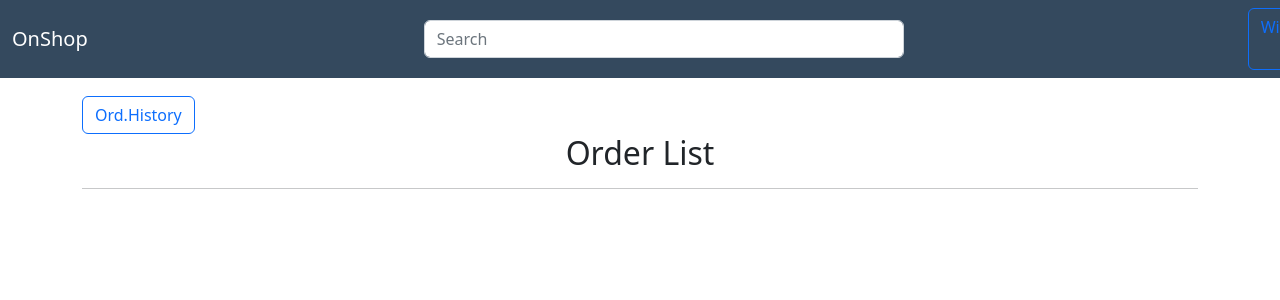
After one commit to BiplabGanguly/OnShop, a Django app: page /order_list/1 in a window 1280 px wide. The commit adds this page. Shown: the top 300 px of the page. Run offline with Django 4.2, Linux system fonts and the light colour scheme; the visitor is signed in with stand-in values (Sample User, id 1); data that the repository does not hold is empty.

Commit message:
add order

```diff
--- a/templates/home_temp.html
+++ b/templates/home_temp.html
@@ -84,6 +84,7 @@
           <a
             type="button"
             class="btn btn-outline-warning"
+            href="{% url 'order_list' user.id%}"
           >
             Ord.
           </a>
--- /dev/null
+++ b/templates/order.html
@@ -0,0 +1,25 @@
+{%extends 'home_temp.html'%} {%block 'home_temp'%} <br /><br /><br /><br >
+<div class="container">
+    <a href="{% url 'order_hist' %}">
+        <button type="button" class="btn btn-outline-primary">Ord.History</button>
+    </a>
+
+<center>
+    <h2>Order List</h2>
+</center>
+<hr>
+    <table class="table table-hover">
+        {% for data in order_data %}
+        <tr>
+            <td><b>{{data.pro_name}}</b></td>
+            <td><b><i>{{data.pro_price}}</i></b></td>
+            <td><b>{{data.status}}</b></td>
+            <td><form action="{% url 'receive' data.id %}" method="post">
+                {%csrf_token%}
+                <button type="submit" class="btn btn-success">Received</button>
+            </form></td>
+        </tr>
+        {%endfor%}
+    </table>
+</div>
+{%endblock%}
--- a/users/urls.py
+++ b/users/urls.py
@@ -23,6 +23,10 @@ urlpatterns = [
     path('deletecart/<cid>',views.delete_cart,name="deletecart"),
     path('order_product/<pid>',views.order_product,name="orderpro"),
     path('order_process/<pid>',views.payment,name="payment"),
+    path('order_list/<uid>',views.check_order_list,name="order_list"),
+    path('order_receive/<oid>',views.order_receive,name="receive"),
+    path('order_history',views.order_history,name="order_hist"),
+    path('delete/history',views.delete_history,name="delete_history"),
 ]
 
 
--- a/users/views.py
+++ b/users/views.py
@@ -8,7 +8,7 @@ import stripe
 from django.conf import settings
 
 title = {}
-stripe.api_key = settings.SECRET_KEY
+stripe.api_key = settings.SECRET_KEY # key for stripe
 
 def userlogin(req):
     title['header'] = "log-in"
@@ -21,8 +21,6 @@ def user_register(req):
 
 
 mess = {}
-
-
 def user_sign_up_post(req):
     if req.method == "POST":
         ufirstname = req.POST['ufirstname']
@@ -46,8 +44,6 @@ def user_sign_up_post(req):
 
 
 dect = {}
-
-
 def login_user_post(req):
     if req.method == "POST":
         username = req.POST['username']
@@ -82,8 +78,7 @@ def home_index(req, id):
 
 
 data = {}
-
-
+# User Profile functions..................................
 @login_required(login_url='/')
 def user_profile(req, id):
     user_profile = Profile.objects.filter(user_id=id)
@@ -123,7 +118,7 @@ def edituseraddrss(req, id):
         return redirect("profile", id)
 
 
-# edit profile
+# edit profile.............................................
 @login_required(login_url='/')
 def editUserProfile(req, uid):
     # p = User.objects.get(id = uid)
@@ -138,7 +133,7 @@ def editUserProfile(req, uid):
         return redirect("profile", uid)
 
 
-# products
+# products...............................................
 
 @login_required(login_url='/')
 def product_details(req, id):
@@ -149,7 +144,7 @@ def product_details(req, id):
     details = {'product': prod, 'wish': wishes, 'cart': cart}
     return render(req, "product_details.html", details)
 
-
+#wishlist.....................................................
 @login_required(login_url='/')
 def wishlist(req, id):
     allpro = {}
@@ -201,6 +196,7 @@ def delete_wish(req, wid):
     return render(req, "wishlist.html", allpro)
 
 
+#cart functions......................................................................
 @login_required(login_url='/')
 def add_to_cart(req, uid):
     alldata = {}
@@ -217,19 +213,11 @@ def add_to_cart(req, uid):
 def add_cart_data(req, pid):
     k = req.session['uid']
     getpro = Product.objects.get(id=pid)
-    count = 1
-    try:
-        AddToCart.objects.filter(product_id_id=pid).get(user_id_id=k)
-    except:
-        count = 0
     if req.method == "POST":
-        if count == 1:
-            return redirect('home', k)
-        else:
-            cart = AddToCart(user_id_id=k, product_id_id=pid, p_img=getpro.p_img,
+        cart = AddToCart(user_id_id=k, product_id_id=pid, p_img=getpro.p_img,
                              product_category=getpro.p_category, product_name=getpro.p_name, product_price=getpro.p_price)
-            cart.save()
-            return redirect('home', k)
+        cart.save()
+        return redirect('home', k)
 
 
 @login_required(login_url='/')
@@ -247,6 +235,7 @@ def delete_cart(req, cid):
     return render(req, "add_to_cart.html", alldata)
 
 
+# Product Order....................................................................
 @login_required(login_url='/')
 def order_product(req,pid):
     def get_data(self, **argu):
@@ -266,6 +255,7 @@ def order_product(req,pid):
     return render(req,"order_product.html",userpro)
 
 
+#payment gateway implimentation..........................................
 @login_required(login_url='/')
 def payment(req,pid):
     if req.method == "POST":
@@ -279,32 +269,80 @@ def payment(req,pid):
         state =req.POST['state']
         pro_name = req.POST['pro_name']
         price = req.POST['price']
-        order = Order(user_address = address, user_pin = pin,user_state = state,user_dist = dist,pro_name = pro_name,pro_price = price, user_id_id = k, status = "pending",user_email = email,user_fisrt_name = f_name,user_last_name = l_name)
-        order.save()
-        print(f_name, l_name,price,k)
-        stripe.PaymentIntent.create(
-            description="Shopping",
-            shipping={
-                "name": "Goutam Mahanti",
-                "address": {
-                    "line1": "510 Townsend St",
-                    "postal_code": "723132",
-                    "city": "Durgapur",
-                    "state": "West Bengal",
-                    "country": "INDIA",
+        if address is not None:
+            order = Order(user_address = address, user_pin = pin,user_state = state,user_dist = dist,pro_name = pro_name,pro_price = price, user_id_id = k, status = "pending",user_email = email,user_fisrt_name = f_name,user_last_name = l_name)
+            order.save()
+            print(f_name, l_name,price,k)
+            stripe.PaymentIntent.create(
+                description="Shopping",
+                shipping={
+                    "name": "Goutam Mahanti",
+                    "address": {
+                        "line1": "510 Townsend St",
+                        "postal_code": "723132",
+                        "city": "Durgapur",
+                        "state": "West Bengal",
+                        "country": "INDIA",
+                    },
                 },
-            },
-            amount=500,
-            currency="usd",
-            payment_method_types=["card"],
-        )
-        pro = Product.objects.get(id = pid)
-        data = int(pro.p_quantity) -1
-        check = Product(p_quantity = str(data),id= pid,p_name = pro.p_name,p_category = pro.p_category,p_img = pro.p_img,p_desc = pro.p_desc,p_price = pro.p_price)
+                amount=500,
+                currency="usd",
+                payment_method_types=["card"],
+            )
+            pro = Product.objects.get(id = pid)
+            data = int(pro.p_quantity) -1
+            check = Product(p_quantity = str(data),id= pid,p_name = pro.p_name,p_category = pro.p_category,p_img = pro.p_img,p_desc = pro.p_desc,p_price = pro.p_price)
+            check.save()
+            userpro ={}
+            wishes = Wishlist.objects.filter(user_id_id=k).count()
+            cart = AddToCart.objects.filter(user_id_id=k).count()
+            userpro['cart'] = cart
+            userpro['wish'] = wishes
+            return render(req,"paymentsuccess.html",userpro)
+        else:
+            return
+
+
+
+@login_required(login_url='/')
+def check_order_list(req,uid):
+    alldata = {}
+    order = Order.objects.filter(user_id_id = uid).filter(status = "pending")
+    alldata["order_data"] = order
+    wishes = Wishlist.objects.filter(user_id_id=uid).count()
+    cart = AddToCart.objects.filter(user_id_id=uid).count()
+    alldata['cart'] = cart
+    alldata['wish'] = wishes
+    return render(req,"order.html",alldata)
+
+
+@login_required(login_url='/')
+def order_receive(req,oid):
+    k = req.session['uid']
+    order_pro = Order.objects.get(id = oid)
+    if req.method == "POST":
+        check = Order(id = oid,user_address = order_pro.user_address, user_pin = order_pro.user_pin,user_state = order_pro.user_state,user_dist = order_pro.user_dist,pro_name = order_pro.pro_name,pro_price = order_pro.pro_price, user_id_id = k, status = "received",user_email = order_pro.user_email,user_fisrt_name = order_pro.user_fisrt_name,user_last_name = order_pro.user_last_name)
         check.save()
-        userpro ={}
-        wishes = Wishlist.objects.filter(user_id_id=k).count()
-        cart = AddToCart.objects.filter(user_id_id=k).count()
-        userpro['cart'] = cart
-        userpro['wish'] = wishes
-        return render(req,"paymentsuccess.html",userpro)
+        return redirect('order_list', k)
+
+
+# order history..........................................................
+@login_required(login_url='/')
+def order_history(req):
+    k = req.session['uid']
+    hist = Order.objects.filter(user_id_id = k).filter(status = "received")
+    alldata = {}
+    alldata["order_data"] = hist
+    wishes = Wishlist.objects.filter(user_id_id=k).count()
+    cart = AddToCart.objects.filter(user_id_id=k).count()
+    alldata['cart'] = cart
+    alldata['wish'] = wishes
+    return render(req,"order_history.html",alldata)
+
+
+@login_required(login_url='/')
+def delete_history(req):
+    k = req.session['uid']
+    if req.method == "POST":
+        Order.objects.filter(user_id_id = k).filter(status = "received").delete()
+        return redirect('order_hist')
```
Also changed, not shown: templates/order_history.html (added, +21 -0 lines), templates/product_details.html (+8 -0 lines), templates/user_profile.html (+15 -2 lines).
